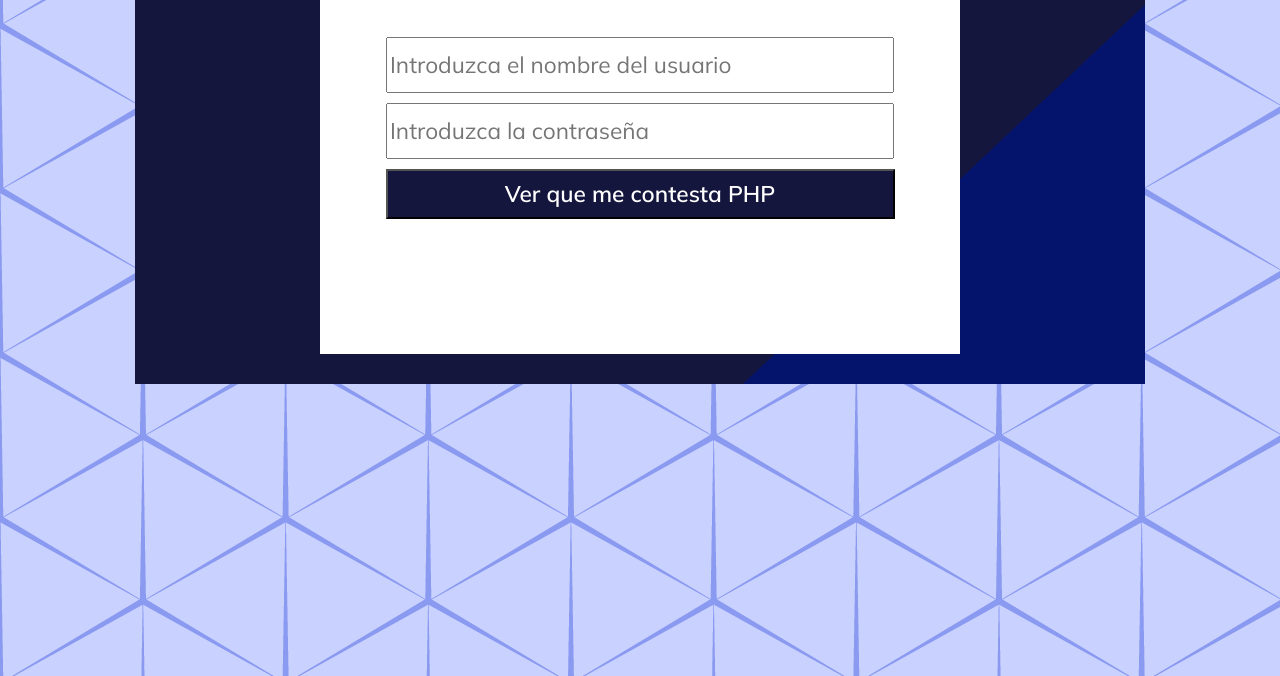
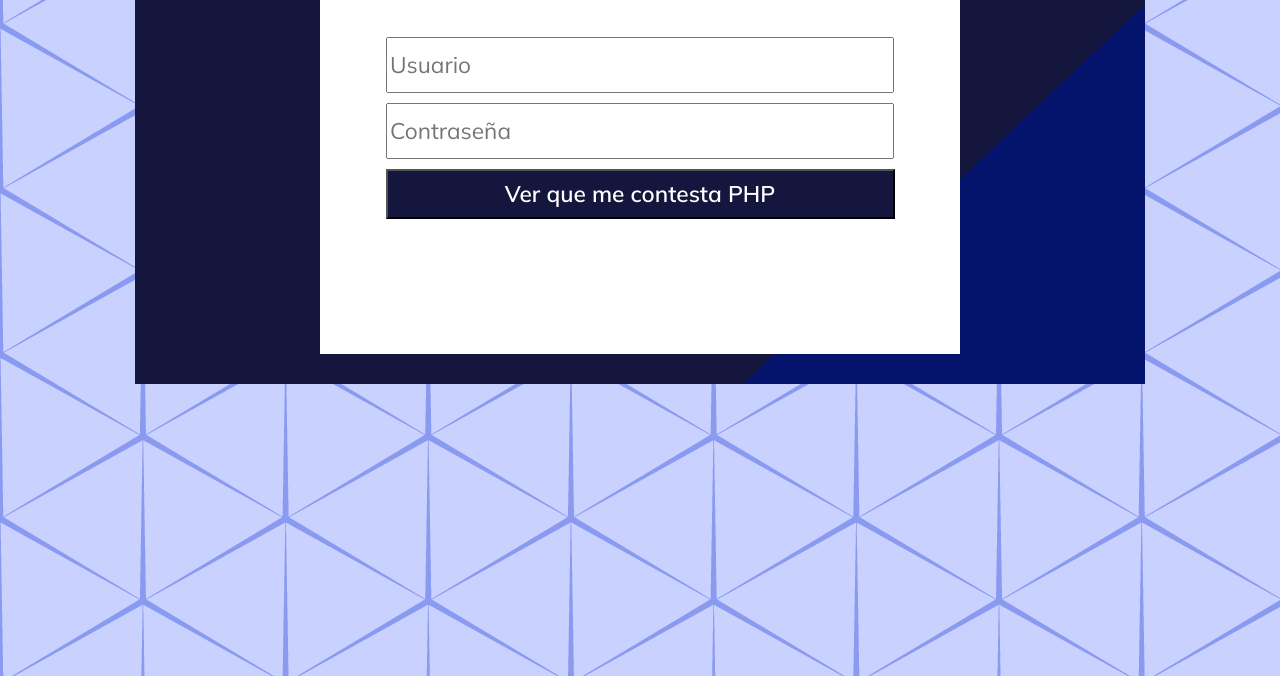
Before and after one commit to NJaureguiberry/Bootcamp-njaureguiberry, a plain HTML site: page M4/Ejercicio 1/index.html in a window 1280 px wide. Shown: the part 124-800 px from the top of the page. Drawn offline with Linux system fonts and the light colour scheme.

Commit message:
Modificación en Index.html

```diff
--- a/M4/Ejercicio 1/index.html
+++ b/M4/Ejercicio 1/index.html
@@ -12,9 +12,9 @@
         <form>
             <h1>Iniciar sesión</h1>
             <br>
-            <input type="text" id="username" name="username" placeholder="Introduzca el nombre del usuario">
+            <input type="text" id="username" name="username" placeholder="Usuario">
             <br>
-            <input type="password" id="password" name="password" placeholder="Introduzca la contraseña">
+            <input type="password" id="password" name="password" placeholder="Contraseña">
             <br>
             <button>Ver que me contesta PHP</button>
         </form>
```
